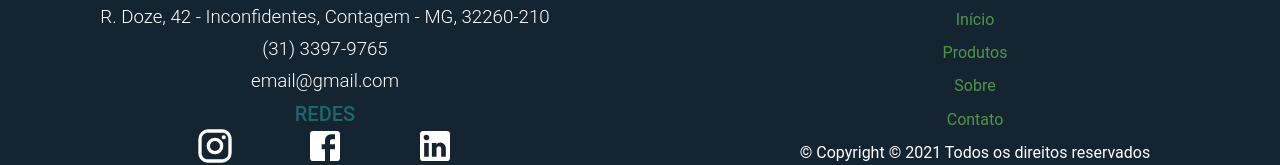
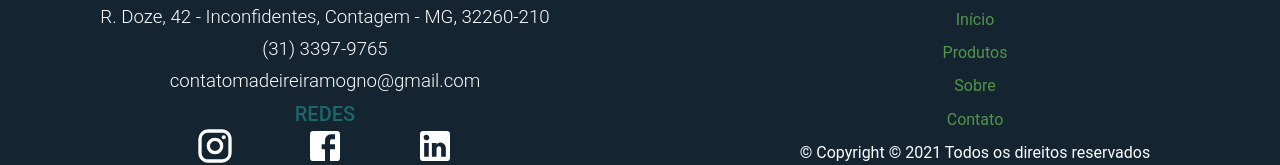
Before and after one commit to hash-luk/madeireira-mogno, a React (Create React App) app: page / in a window 1280 px wide. Shown: the part 2254-2419 px from the top of the page. Built offline with nearby package versions, Linux system fonts and the light colour scheme.

Commit message:
Fix bugs

```diff
--- a/src/components/Footer/index.tsx
+++ b/src/components/Footer/index.tsx
@@ -11,7 +11,7 @@ export const Footer =() => {
                 <div id="left">
                     <C.Paragraph>R. Doze, 42 - Inconfidentes, Contagem - MG, 32260-210</C.Paragraph>
                     <C.Paragraph>(31) 3397-9765</C.Paragraph>
-                    <C.Paragraph>email@gmail.com</C.Paragraph>
+                    <C.Paragraph>contatomadeireiramogno@gmail.com</C.Paragraph>
                     <div id="social">
                         <C.Redes>REDES</C.Redes>
                         <div id="icons">
```
